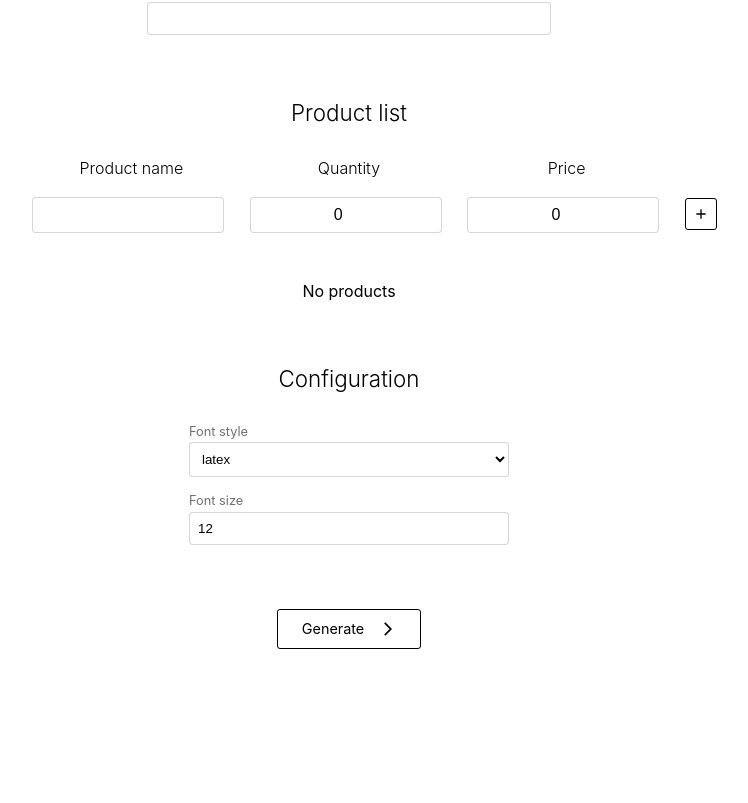
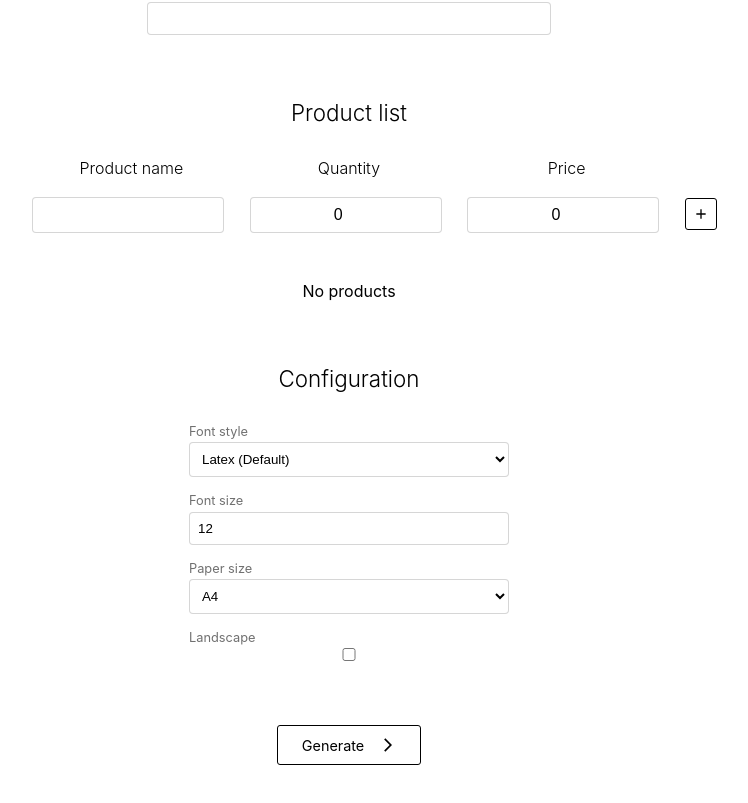
Before and after one commit to alejandrobujan/bills_generator, a Next.js app in the folder frontend/: page / in a window 1280 px wide. Shown: the part 611-1414 px from the top of the page, without its empty margins (291-1039 px from the left). Before the commit the page ends 1388 px from the top, so only its background shows below. Built offline with nearby package versions, Linux system fonts and the light colour scheme; what runtypes would draw is missing.

Commit message:
Add: Some extra configs and fix form

```diff
--- a/frontend/src/components/BillGenerator/BillGenerator.tsx
+++ b/frontend/src/components/BillGenerator/BillGenerator.tsx
@@ -29,7 +29,7 @@ export default function BillGenerator() {
 
   const [isGenerating, setIsGenerating] = useState<boolean>(false);
   const [billId, setBillId] = useState<number | undefined>(undefined);
-  const [currentBill, setCurrentBill] = useState<BillRequest>(
+  const [billRequest, setBillRequest] = useState<BillRequest>(
     getDefaultBillRequest()
   );
 
@@ -38,7 +38,7 @@ export default function BillGenerator() {
       .then((bill) => {
         if (bill.error) {
           setIsGenerating(false);
-          createErrorNotification(bill.errorMessage);
+          createErrorNotification(bill.errorMessage, 5000);
           return;
         }
         if (!bill.isAvailable) {
@@ -65,7 +65,7 @@ export default function BillGenerator() {
           const billDto: BillRequestDto = BillRequestDtoSchema.check(
             JSON.parse(jsonString)
           );
-          setCurrentBill(toBillRequest(billDto));
+          setBillRequest(toBillRequest(billDto));
         } catch (error: any) {
           createErrorNotification("Invalid bill specification", 8000);
           return;
@@ -79,7 +79,7 @@ export default function BillGenerator() {
     if (isGenerating) return;
     setIsGenerating(true);
 
-    BillService.generateBill(toBillRequestDto(currentBill))
+    BillService.generateBill(toBillRequestDto(billRequest))
       .then((id) => setTimeout(() => waitForBill(id), 500))
       .catch(() => {
         setIsGenerating(false);
@@ -88,30 +88,34 @@ export default function BillGenerator() {
   }
 
   function handleAddProduct(product: Product) {
-    setCurrentBill({
-      ...currentBill,
+    setBillRequest({
+      ...billRequest,
       bill: {
-        ...currentBill.bill,
-        products: [...currentBill.bill.products, product],
+        ...billRequest.bill,
+        products: [...billRequest.bill.products, product],
       },
     });
   }
   function handleRemoveProduct(id: Product["id"]) {
-    setCurrentBill({
-      ...currentBill,
+    setBillRequest({
+      ...billRequest,
       bill: {
-        ...currentBill.bill,
-        products: currentBill.bill.products.filter((p) => p.id !== id),
+        ...billRequest.bill,
+        products: billRequest.bill.products.filter((p) => p.id !== id),
       },
     });
   }
 
   function handleChangeConfig(config: PdfConfig) {
-    setCurrentBill({
-      ...currentBill,
+    setBillRequest({
+      ...billRequest,
       config,
     });
   }
+
+  useEffect(() => {
+    setBillId(undefined);
+  }, [billRequest]);
 
   return (
     <>
@@ -125,39 +129,39 @@ export default function BillGenerator() {
           <TextInput
             required
             label="User"
-            value={currentBill.user}
-            onChange={(user) => setCurrentBill({ ...currentBill, user })}
+            value={billRequest.user}
+            onChange={(user) => setBillRequest({ ...billRequest, user })}
           />
           <TextInput
             required
             label="Title"
-            value={currentBill.bill.title}
+            value={billRequest.bill.title}
             onChange={(title) =>
-              setCurrentBill({
-                ...currentBill,
-                bill: { ...currentBill.bill, title },
+              setBillRequest({
+                ...billRequest,
+                bill: { ...billRequest.bill, title },
               })
             }
           />
           <TextInput
             required
             label="Seller"
-            value={currentBill.bill.seller}
+            value={billRequest.bill.seller}
             onChange={(seller) =>
-              setCurrentBill({
-                ...currentBill,
-                bill: { ...currentBill.bill, seller },
+              setBillRequest({
+                ...billRequest,
+                bill: { ...billRequest.bill, seller },
               })
             }
           />
           <TextInput
             required
             label="Purchaser"
-            value={currentBill.bill.purchaser}
+            value={billRequest.bill.purchaser}
             onChange={(purchaser) =>
-              setCurrentBill({
-                ...currentBill,
-                bill: { ...currentBill.bill, purchaser },
+              setBillRequest({
+                ...billRequest,
+                bill: { ...billRequest.bill, purchaser },
               })
             }
           />
@@ -165,7 +169,7 @@ export default function BillGenerator() {
 
         <div className={styles.BillGenerator_productList}>
           <ProductList
-            products={currentBill.bill.products}
+            products={billRequest.bill.products}
             onAddProduct={handleAddProduct}
             onRemoveProduct={handleRemoveProduct}
           />
@@ -173,7 +177,7 @@ export default function BillGenerator() {
 
         <div className={styles.BillGenerator_pdfConfiguration}>
           <PdfConfiguration
-            config={currentBill.config}
+            config={billRequest.config}
             onChangeConfig={handleChangeConfig}
           />
         </div>
@@ -186,7 +190,7 @@ export default function BillGenerator() {
               target="_blank"
               rel="noreferrer"
             >
-              <AcceptButton type="button" onClick={() => setBillId(undefined)}>
+              <AcceptButton type="button">
                 <span>Download generated bill</span>
                 <DownloadIcon />
               </AcceptButton>
--- /dev/null
+++ b/frontend/src/components/Input/CheckboxInput.tsx
@@ -0,0 +1,20 @@
+import Input from "./Input";
+
+interface Props {
+  label?: string;
+  placeholder?: string;
+  required?: boolean;
+  checked?: boolean;
+  onChange: (value: boolean) => void;
+  ignoreEnter?: boolean;
+}
+
+export default function CheckboxInput({ onChange, ...props }: Props) {
+  return (
+    <Input
+      {...props}
+      type="checkbox"
+      onChange={(e) => onChange(e.target.checked)}
+    />
+  );
+}
--- a/frontend/src/components/Input/Input.tsx
+++ b/frontend/src/components/Input/Input.tsx
@@ -1,13 +1,14 @@
-import { useState } from "react";
+import { ChangeEvent, useState } from "react";
 import styles from "./input.module.scss";
 
 interface Props {
   label?: string;
   placeholder?: string;
   value?: any;
-  type: "text" | "number";
+  type: "text" | "number" | "checkbox";
   required?: boolean;
-  onChange: (value: string) => void;
+  checked?: boolean;
+  onChange: (e: ChangeEvent<HTMLInputElement>) => void;
   ignoreEnter?: boolean;
 }
 
@@ -17,6 +18,7 @@ export default function Input({
   value,
   type,
   onChange,
+  checked,
   required = false,
   ignoreEnter = false,
 }: Props) {
@@ -29,12 +31,13 @@ export default function Input({
         onKeyDown={(e) => {
           if (e.key === "Enter" && ignoreEnter) e.preventDefault();
         }}
+        checked={checked}
         required={required}
         className={styles.Input_input}
         type={type}
         placeholder={placeholder}
         value={value}
-        onChange={(e) => onChange(e.target.value)}
+        onChange={onChange}
         onFocus={() => setIsSelected(true)}
         onBlur={() => setIsSelected(false)}
       />
--- a/frontend/src/components/Input/TextInput.tsx
+++ b/frontend/src/components/Input/TextInput.tsx
@@ -9,6 +9,8 @@ interface Props {
   ignoreEnter?: boolean;
 }
 
-export default function TextInput(props: Props) {
-  return <Input {...props} type="text" />;
+export default function TextInput({ onChange, ...props }: Props) {
+  return (
+    <Input {...props} type="text" onChange={(e) => onChange(e.target.value)} />
+  );
 }
--- a/frontend/src/components/PdfConfiguration/PdfConfiguration.tsx
+++ b/frontend/src/components/PdfConfiguration/PdfConfiguration.tsx
@@ -1,5 +1,6 @@
-import { useState } from "react";
 import PdfConfig from "../../entities/PdfConfig";
+import { fontStyleMap, paperSizeMap } from "../../entities/PdfConfigDto";
+import CheckboxInput from "../Input/CheckboxInput";
 import NumberInput from "../Input/NumberInput";
 import SelectInput from "../Input/SelectInput";
 import styles from "./pdfConfiguration.module.scss";
@@ -17,32 +18,58 @@ export default function PdfConfiguration({ config, onChangeConfig }: Props) {
       <div className={styles.PdfConfiguration_form}>
         <SelectInput
           label="Font style"
-          value={config.font_style}
+          value={config.fontStyle}
           onChange={(type) => {
-            let constType;
-            if (type === "latex") constType = "latex" as const;
-            else if (type === "times")
-              constType = "times" as const;
-
             onChangeConfig({
               ...config,
-              font_style: constType,
+              fontStyle: fontStyleMap.get(type),
             });
           }}
         >
-          <option value="latex">latex</option>
-          <option value="times">times</option>
+          <option value="latex">Latex (Default)</option>
+          <option value="times">Times New Roman</option>
         </SelectInput>
 
         <NumberInput
           label="Font size"
-          value={config.font_size}
-          onChange={(size) =>
+          value={config.fontSize}
+          onChange={(fontSize) =>
             onChangeConfig({
               ...config,
-              font_size: size,
+              fontSize,
             })
           }
+        />
+
+        <SelectInput
+          label="Paper size"
+          value={config.paperSize}
+          onChange={(paper) => {
+            console.log(paper, paperSizeMap.get(paper));
+            onChangeConfig({
+              ...config,
+              paperSize: paperSizeMap.get(paper),
+            });
+          }}
+        >
+          <option value="a4paper">A4</option>
+          <option value="a5paper">A5</option>
+          <option value="b5paper">B5</option>
+          <option value="executivepaper">Executive</option>
+          <option value="legalpaper">Legal</option>
+          <option value="letterpaper">Letter</option>
+        </SelectInput>
+
+        <CheckboxInput
+          label="Landscape"
+          checked={config.landscape}
+          onChange={(landscape) => {
+            console.log(landscape);
+            onChangeConfig({
+              ...config,
+              landscape,
+            });
+          }}
         />
       </div>
     </div>
--- a/frontend/src/entities/BillRequest.ts
+++ b/frontend/src/entities/BillRequest.ts
@@ -1,6 +1,10 @@
 import { String, Array, Record, Static } from "runtypes";
 import BillRequestDto from "./BillRequestDto";
-import { getDefaultConfig, PdfConfigSchema } from "./PdfConfig";
+import {
+  getDefaultPdfConfig,
+  PdfConfigSchema,
+  toPdfConfigDto,
+} from "./PdfConfig";
 import { ProductSchema, toProductDto } from "./Product";
 import ProductDto from "./ProductDto";
 
@@ -27,7 +31,7 @@ export const getDefaultBillRequest = (): BillRequest => {
       purchaser: "",
       products: [],
     },
-    config: getDefaultConfig(),
+    config: getDefaultPdfConfig(),
   };
 };
 
@@ -36,11 +40,14 @@ export const toBillRequestDto = (bill: BillRequest): BillRequestDto => {
     toProductDto(product)
   );
 
+  const config = toPdfConfigDto(bill.config);
+
   return {
     ...bill,
     bill: {
       ...bill.bill,
       products,
     },
+    config,
   };
 };
--- a/frontend/src/entities/BillRequestDto.ts
+++ b/frontend/src/entities/BillRequestDto.ts
@@ -1,6 +1,7 @@
 import { String, Array, Record, Static } from "runtypes";
 import BillRequest from "./BillRequest";
-import { getDefaultConfig, PdfConfigSchema } from "./PdfConfig";
+import { getDefaultPdfConfig } from "./PdfConfig";
+import { PdfConfigDtoSchema, toPdfConfig } from "./PdfConfigDto";
 import Product from "./Product";
 import { ProductDtoSchema, toProduct } from "./ProductDto";
 
@@ -12,7 +13,7 @@ export const BillRequestDtoSchema = Record({
     purchaser: String.withConstraint((purchaser) => purchaser.length > 0),
     products: Array(ProductDtoSchema),
   }),
-  config: PdfConfigSchema,
+  config: PdfConfigDtoSchema,
 });
 
 type BillRequestDto = Static<typeof BillRequestDtoSchema>;
@@ -24,8 +25,8 @@ export const toBillRequest = (dto: BillRequestDto): BillRequest => {
   );
 
   const config = {
-    ...getDefaultConfig(),
-    ...dto.config,
+    ...getDefaultPdfConfig(),
+    ...toPdfConfig(dto.config),
   };
 
   return {
--- a/frontend/src/entities/PdfConfig.ts
+++ b/frontend/src/entities/PdfConfig.ts
@@ -1,22 +1,30 @@
-import { Number, Record, Static, Union, Literal } from "runtypes";
-
-const FontStyleSchema = Union(
-  Literal("latex"),
-  Literal("times"),
-);
+import { Number, Record, Static, Union, Literal, Boolean } from "runtypes";
+import PdfConfigDto, { FontStyleSchema, PaperSizeSchema } from "./PdfConfigDto";
 
 export const PdfConfigSchema = Record({
-  font_size: Number.withConstraint((font_size) => font_size > 0).optional(),
-  font_style: FontStyleSchema.optional(),
+  fontSize: Number.withConstraint((font_size) => font_size > 0).optional(),
+  fontStyle: FontStyleSchema.optional(),
+  paperSize: PaperSizeSchema.optional(),
+  landscape: Boolean.optional(),
 });
 
 type PdfConfig = Static<typeof PdfConfigSchema>;
+export default PdfConfig;
 
-export const getDefaultConfig = () => {
+export const getDefaultPdfConfig = () => {
   return {
-    font_style: "latex" as const,
-    font_size: 12,
+    fontStyle: "latex" as const,
+    fontSize: 12,
+    paperSize: "a4paper" as const,
+    landscape: false,
   };
 };
 
-export default PdfConfig;
+export const toPdfConfigDto = (config: PdfConfig): PdfConfigDto => {
+  return {
+    font_size: config.fontSize,
+    font_style: config.fontStyle,
+    paper_size: config.paperSize,
+    landscape: config.landscape,
+  };
+};
--- /dev/null
+++ b/frontend/src/entities/PdfConfigDto.ts
@@ -0,0 +1,45 @@
+import { Number, Record, Static, Union, Literal, Boolean } from "runtypes";
+import PdfConfig from "./PdfConfig";
+
+export const FontStyleSchema = Union(Literal("latex"), Literal("times"));
+export const PaperSizeSchema = Union(
+  Literal("a4paper"),
+  Literal("a5paper"),
+  Literal("b5paper"),
+  Literal("executivepaper"),
+  Literal("legalpaper"),
+  Literal("letterpaper")
+);
+
+export const fontStyleMap = new Map([
+  ["latex", "latex" as const],
+  ["times", "times" as const],
+]);
+
+export const paperSizeMap = new Map([
+  ["a4paper", "a4paper" as const],
+  ["a5paper", "a5paper" as const],
+  ["b5paper", "b5paper" as const],
+  ["executivepaper", "executivepaper" as const],
+  ["legalpaper", "legalpaper" as const],
+  ["letterpaper", "letterpaper" as const],
+]);
+
+export const PdfConfigDtoSchema = Record({
+  font_size: Number.withConstraint((font_size) => font_size > 0).optional(),
+  font_style: FontStyleSchema.optional(),
+  paper_size: PaperSizeSchema.optional(),
+  landscape: Boolean.optional(),
+});
+
+type PdfConfigDto = Static<typeof PdfConfigDtoSchema>;
+export default PdfConfigDto;
+
+export const toPdfConfig = (dto: PdfConfigDto): PdfConfig => {
+  return {
+    fontSize: dto.font_size,
+    fontStyle: dto.font_style,
+    paperSize: dto.paper_size,
+    landscape: dto.landscape,
+  };
+};
--- a/frontend/src/services/BillService.ts
+++ b/frontend/src/services/BillService.ts
@@ -6,6 +6,7 @@ export default abstract class BillService {
   private static endpoint = "/api";
 
   static generateBill(bill: BillRequestDto): Promise<number> {
+    console.log(bill);
     return fetch(`${this.endpoint}/bills`, {
       method: "POST",
       body: JSON.stringify(bill),
```
Also changed, not shown: frontend/src/components/Input/NumberInput.tsx (+8 -6 lines).
